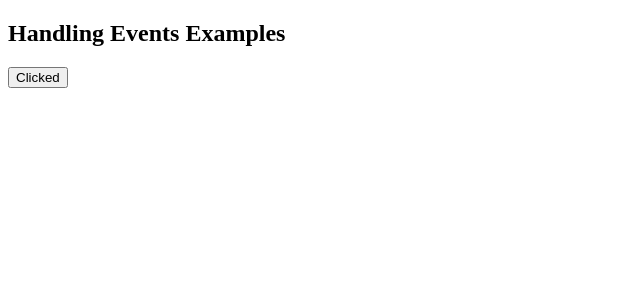
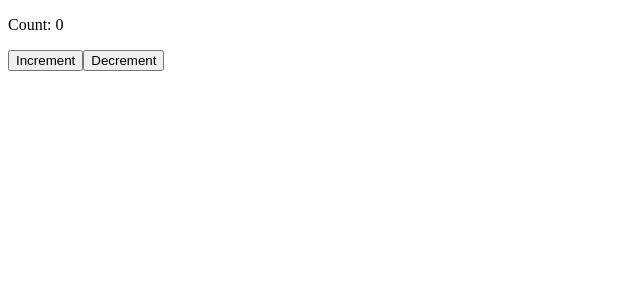
Before and after one commit to G1DY/ReactProjectsTS, a React (Vite) app in the folder reactTypescript/: page / in a window 1280 px wide. Shown: the top 300 px of the page, without its empty margins (0-640 px from the left). Built offline with nearby package versions, Linux system fonts and the light colour scheme.

Commit message:
creating a context and a context provider using typescript

```diff
--- a/reactTypescript/src/App.tsx
+++ b/reactTypescript/src/App.tsx
@@ -1,9 +1,9 @@
-import EventHandling from "./Components/EventHandling";
+import Counter2 from "./Components/ContextApi/Counter2";
 
 const App = () => {
   return (
     <div>
-      <EventHandling />
+      <Counter2 />
     </div>
   );
 };
--- /dev/null
+++ b/reactTypescript/src/Components/ContextApi/Counter2.tsx
@@ -0,0 +1,15 @@
+import { useContext } from "react";
+import { MyContext } from "./MyContext";
+
+const Counter2: React.FC = () => {
+  const { count, increment, decrement } = useContext(MyContext);
+
+  return (
+    <div>
+      <p>Count: {count}</p>
+      <button onClick={increment}>Increment</button>
+      <button onClick={decrement}>Decrement</button>
+    </div>
+  );
+};
+export default Counter2;
--- /dev/null
+++ b/reactTypescript/src/Components/ContextApi/MyContext.tsx
@@ -0,0 +1,36 @@
+import { createContext, type ReactNode, useState, type FC } from "react";
+
+interface MyContextProps {
+  count: number;
+  increment: () => void;
+  decrement: () => void;
+}
+export const MyContext = createContext<MyContextProps>({
+  count: 0,
+  increment: () => {},
+  decrement: () => {},
+});
+
+interface MyProvider {
+  children: ReactNode;
+}
+const MyProvider: FC<MyProvider> = ({ children }) => {
+  const [count, setCount] = useState(0);
+
+  const increment = () => {
+    setCount(count + 1);
+  };
+  const decrement = () => {
+    setCount(count - 1);
+  };
+
+  return (
+    <>
+      <MyContext.Provider value={{ count, increment, decrement }}>
+        {children}
+      </MyContext.Provider>
+    </>
+  );
+};
+
+export default MyProvider;
--- a/reactTypescript/src/main.tsx
+++ b/reactTypescript/src/main.tsx
@@ -1,9 +1,12 @@
 import { StrictMode } from "react";
 import { createRoot } from "react-dom/client";
 import App from "./App.tsx";
+import MyProvider from "./Components/ContextApi/MyContext.tsx";
 
 createRoot(document.getElementById("root")!).render(
   <StrictMode>
-    <App />
+    <MyProvider>
+      <App />
+    </MyProvider>
   </StrictMode>
 );
```
